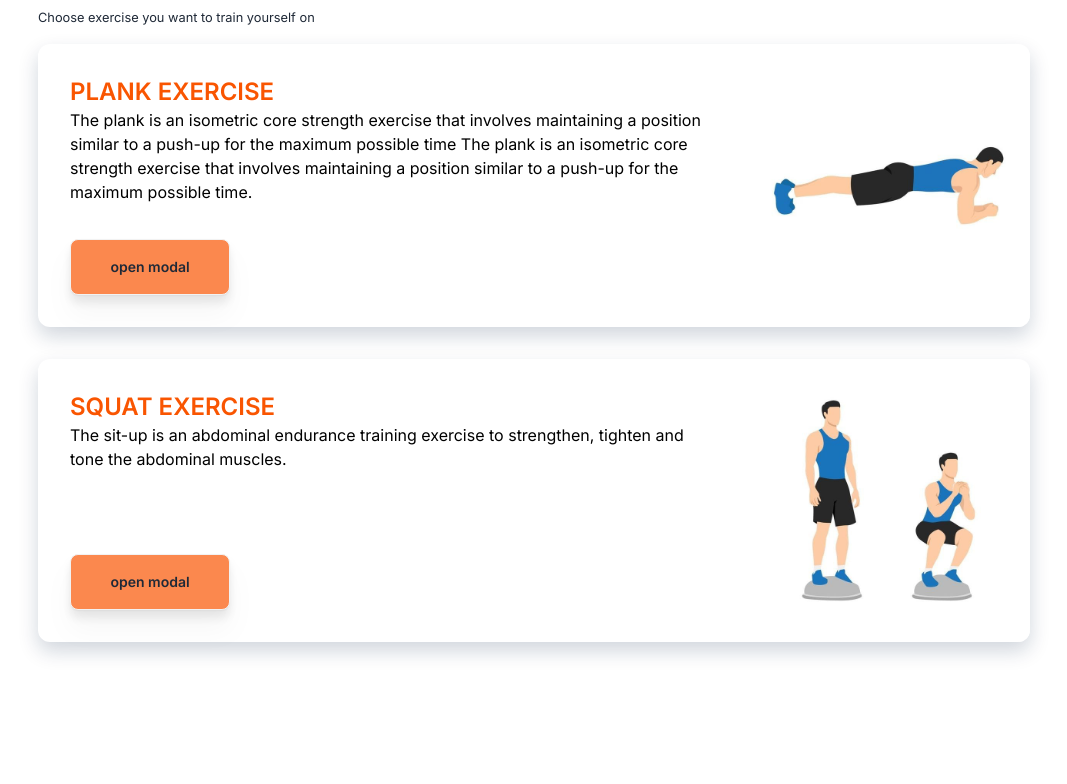
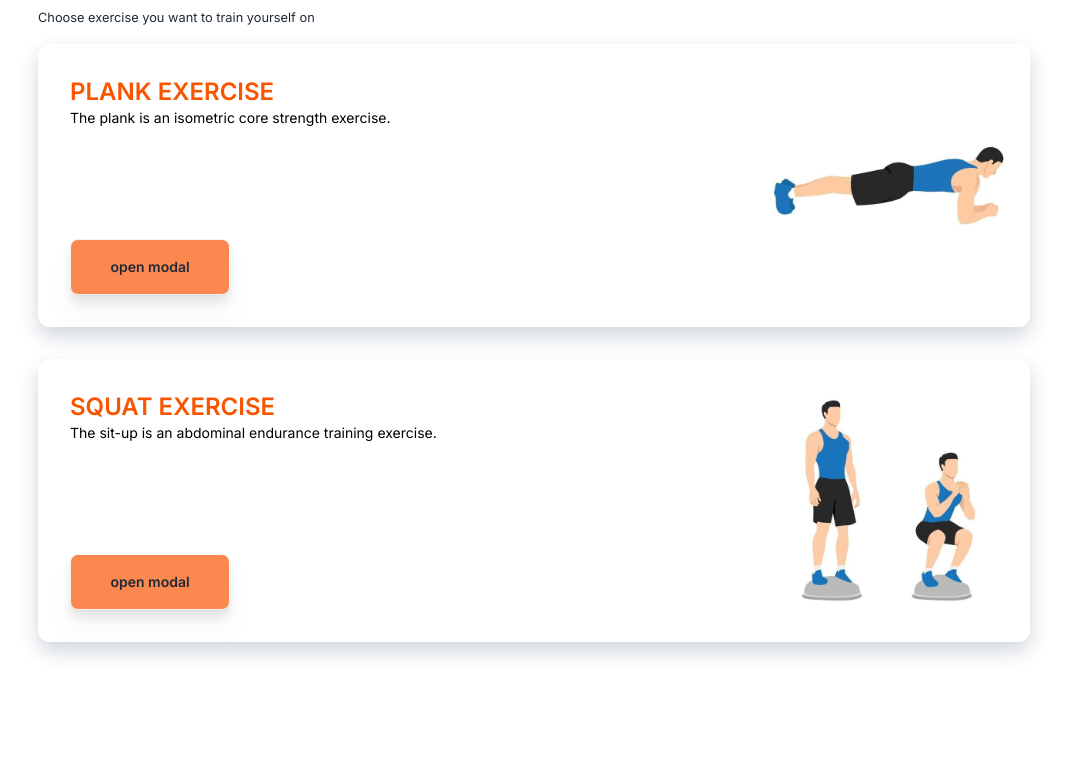
Before and after one commit to Mr-Shafique/PoseFit_AI, a React (Create React App) app: page /main in a window 1280 px wide. Shown: the part 756-1540 px from the top of the page, without its empty margins (106-1173 px from the left). Built offline with nearby package versions, Linux system fonts and the light colour scheme.

Commit message:
yes changes navbar

```diff
--- a/src/App.js
+++ b/src/App.js
@@ -15,7 +15,6 @@ export default function App() {
             <Route path="/signup" element={<Signup />} />
             <Route path="/main" element={<Main />} />
             <Route path= "/profile" element={<Profile />} />
-
           </Routes>
 
 
--- a/src/components/Exercises.jsx
+++ b/src/components/Exercises.jsx
@@ -4,12 +4,12 @@ const exercise = {
     PLANK: {
         title: "PLANK EXERCISE",
         image: "/images/plank.jpg",
-        description: "The plank is an isometric   core strength exercise that involves maintaining a position similar to a push-up for the maximum possible time The plank is an isometric   core strength exercise that involves maintaining a position similar to a push-up for the maximum possible time."
+        description: "The plank is an isometric core strength exercise."
     },
     squat: {
         title: "SQUAT  EXERCISE",
         image: "/images/squat.jpg",
-        description: "The sit-up is an abdominal endurance training exercise to strengthen, tighten and tone the abdominal muscles."
+        description: "The sit-up is an abdominal endurance training exercise."
     }
 }
 
@@ -32,12 +32,12 @@ export default function App() {
                     </div>
 
                     <div className=" flex  flex-col" >
-                        <div className="flex   rounded-xl my-4 shadow-[rgba(13,_38,_76,_0.19)_0px_9px_20px]">
+                        <div className="flex md:flex-row flex-col  rounded-xl my-4 shadow-[rgba(13,_38,_76,_0.19)_0px_9px_20px]">
                             <div className="w-[80%] p-8 flex flex-col justify-between ">
                                 <div>
 
                                     <h2 className="text-2xl font-semibold text-[#F95501]">{exercise.PLANK.title}</h2>
-                                    <p className="text-black">{exercise.PLANK.description}</p>
+                                    <p className="text-black text-sm">{exercise.PLANK.description}</p>
                                 </div>
                                 <div>
 
@@ -68,12 +68,12 @@ export default function App() {
 
 
 
-                        <div className="flex  rounded-xl my-4 shadow-[rgba(13,_38,_76,_0.19)_0px_9px_20px] ">
+                        <div className="flex md:flex-row flex-col rounded-xl my-4 shadow-[rgba(13,_38,_76,_0.19)_0px_9px_20px] ">
                             <div className="w-[80%] p-8 flex flex-col justify-between ">
                                 <div>
 
                                     <h2 className="text-2xl font-semibold text-[#F95501]">{exercise.squat.title}</h2>
-                                    <p className="text-black">{exercise.squat.description}</p>
+                                    <p className="text-black text-sm">{exercise.squat.description}</p>
                                 </div>
                                 <div>
 
--- a/src/components/Nav.jsx
+++ b/src/components/Nav.jsx
@@ -23,15 +23,15 @@ export default function Nav() {
 
       <div className=" z-20 sticky top-0 flex justify-center ">
 
-        <div className=" max-w-screen-xl  container backdrop-blur-lg ">
+        <div className=" max-w-screen-xl  container bg-white ">
           <div className="flex h-20 items-center  justify-between ">
             <div className=" md:flex md:items-center  ml-4 absolute md:gap-12">
               <span>hello</span>
             </div>
 
             <div className="md:flex flex-1 justify-end  md:items-center relative md:gap-12">
-              <nav aria-label="Global" className={` md:static absolute w-full md:w-auto  mt-12 md:mt-0  md:block ${isopen ? "block animate-slideDown" : "hidden animate-slideUp"}`}>
-                <ul id="hidden" className={`flex items-center gap-4 text-md  justify-end flex-col md:flex-row backdrop-blur-lg md:backdrop-blur-none  `}>
+              <nav aria-label="Global" className={` md:static absolute w-full md:w-auto  mt-12 md:mt-0 bg-white   md:block ${isopen ? "block animate-slideDown" : "hidden animate-slideUp"}`}>
+                <ul id="hidden" className={`flex items-center gap-4 text-md  justify-end flex-col md:flex-row   `}>
                   {list.map((item, index) => {
                     return (
                       <li key={index} className="w-full md:w-auto py-2  px-4 md:px-0">
--- a/src/components/Profile.jsx
+++ b/src/components/Profile.jsx
@@ -15,9 +15,9 @@ export default function Profile() {
 
                 <div className='flex flex-col '>
 
-                    <div className='flex w-12/12   mb-4'>
+                    <div className='flex w-12/12 h-1/6   mb-4'>
                         <div className='w-4/12  flex justify-center items-center'>
-                            <img src="./images/Rectangle 5933.png" alt="./images/Rectangle 5933.png" className=' rounded-full  ' />
+                            <img src="./images/Rectangle 5933.png" alt="./images/Rectangle 5933.png" className='  ' />
                         </div>
                         <div className='w-full   pl-4 text-xs sm:text-lg gap-1  flex flex-col '>
                             <div className=' bg-[#e5e7eb] rounded-lg flex items-center pl-4 h-1/5'>USERNAME</div>
```
